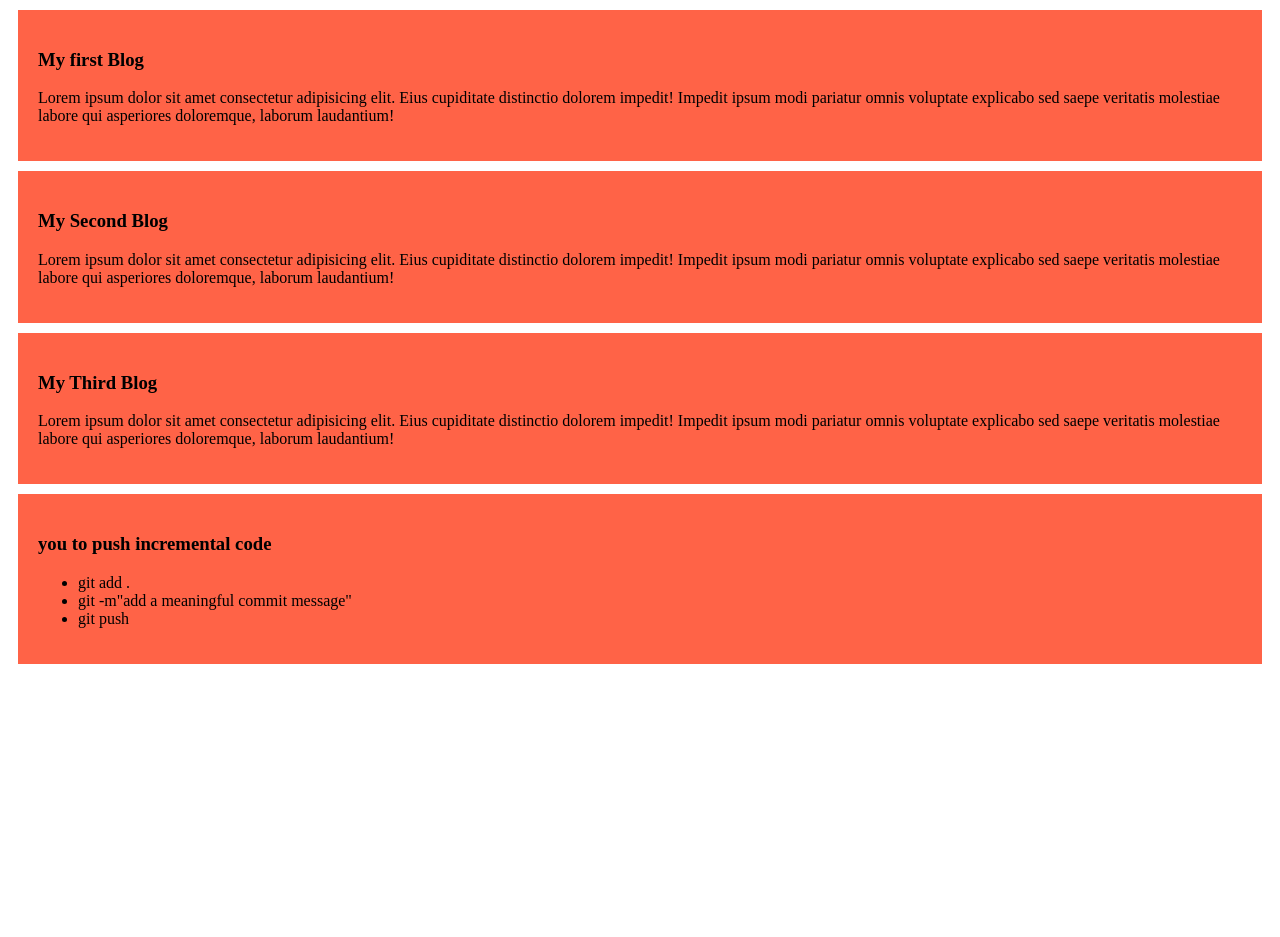
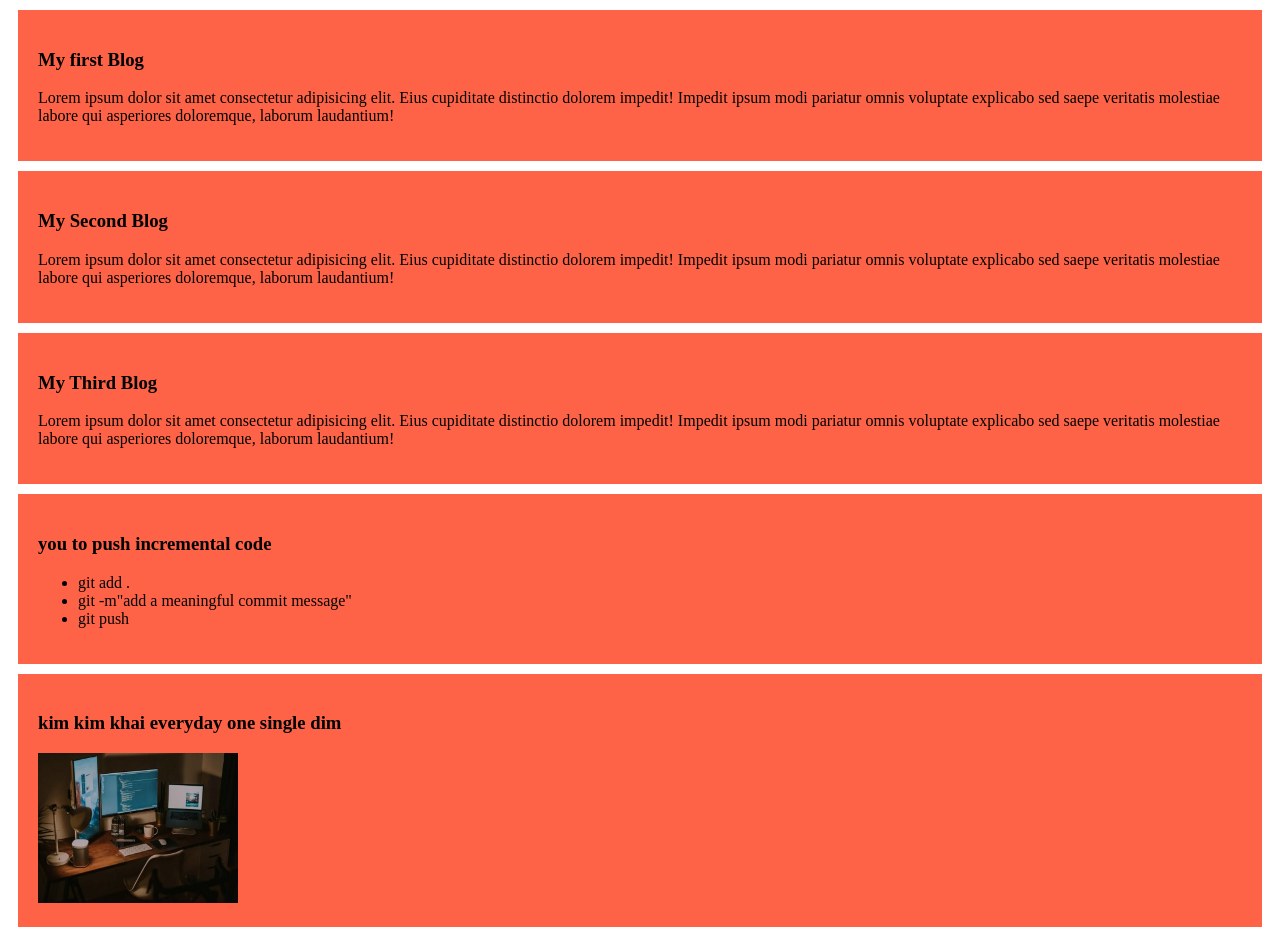
Before and after one commit to Faridkhan1233/my-simple-website, a plain HTML site: page index.html in a window 1280 px wide. Before the commit the page ends 800 px from the top, so only its background shows below. Drawn offline with Linux system fonts and the light colour scheme.

Commit message:
added kim with a dim

```diff
--- a/index.html
+++ b/index.html
@@ -28,5 +28,10 @@
             <li>git push</li>
         </ul>
     </div>
+
+    <div>
+        <h3>kim kim khai everyday one single dim</h3>
+        <img src="image/kic.jpg" alt="">
+    </div>
 </body>
 </html>
--- a/style/blog.css
+++ b/style/blog.css
@@ -3,3 +3,7 @@ div{
     padding: 20px;
     margin: 10px;
 }
+img{
+    width: 200px;
+    height: 150px;
+}
```
Also changed, not shown: image/kic.jpg (added).
